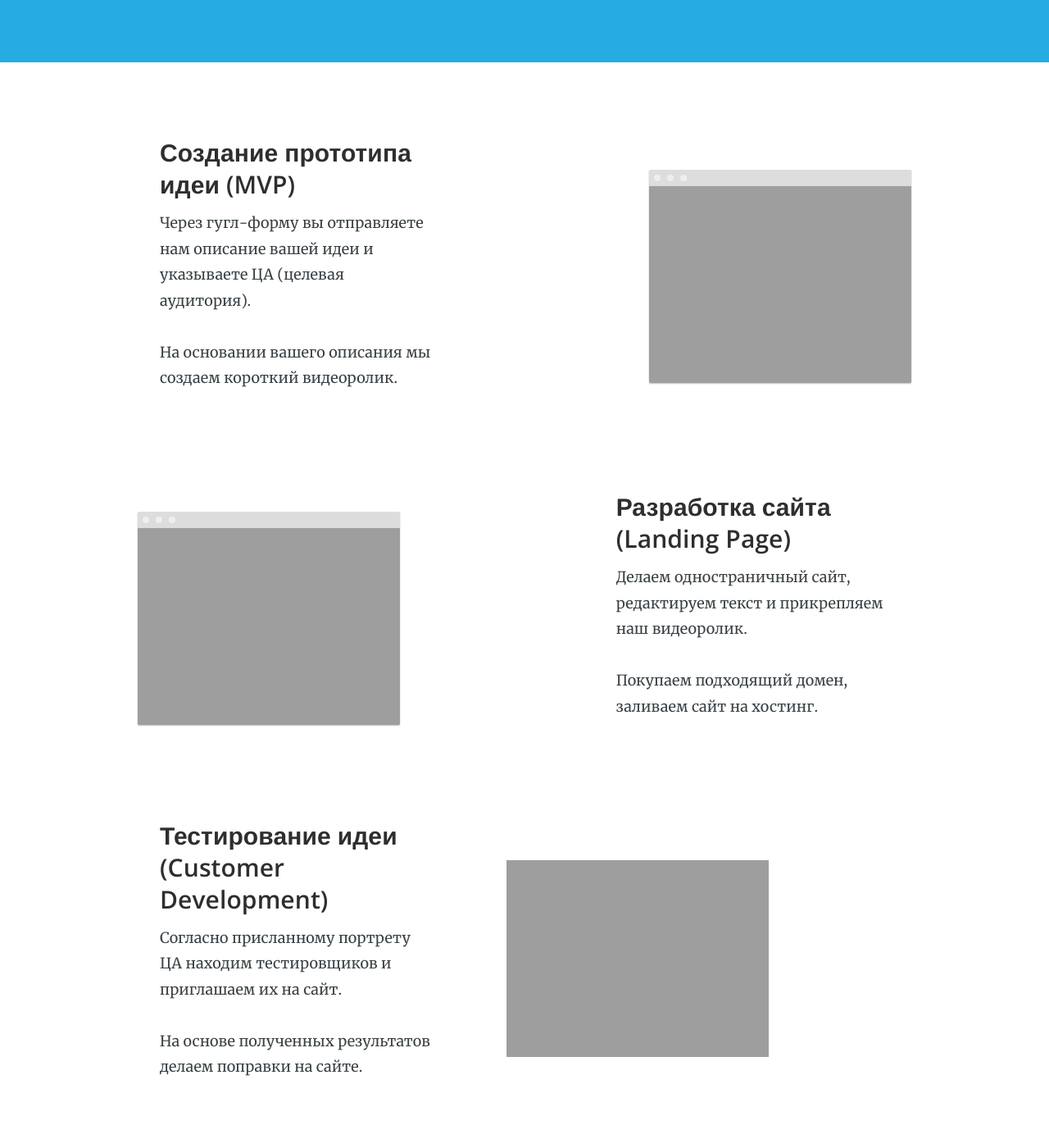
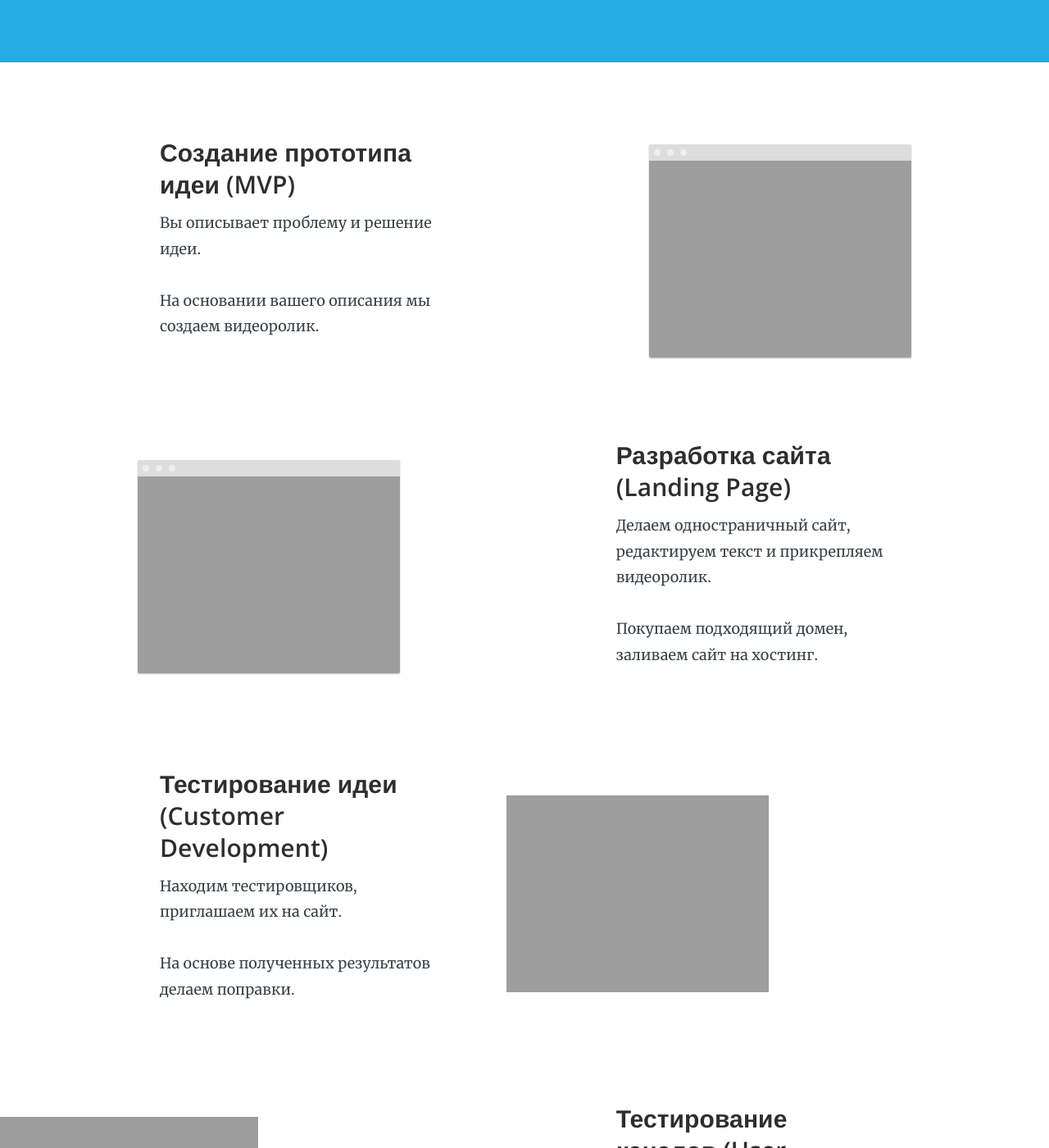
Before and after one commit to RakhimyanTim/enblabs.github.io, a Jekyll site: the page built from pages/index.html, in a window 1280 px wide and 1400 px high, scrolled down 442 px. Shown: the whole window at 82% size. Built offline with Jekyll 4.4.1, drawn with Linux system fonts in a browser that asks for light colours; nearby versions of some CDN libraries; some of the changed text lies outside the part shown.

Commit message:
Update index.html

```diff
--- a/pages/index.html
+++ b/pages/index.html
@@ -23,9 +23,9 @@ sitemap:
 	<div class="container">
 		<div class="new-text">
 			<h3>Создание прототипа идеи (MVP)</h3>
-			<p>Через гугл-форму вы отправляете нам описание вашей идеи и указываете ЦА (целевая аудитория).</p>
+			<p>Вы описывает проблему и решение идеи.</p>
 
-			<p>На основании вашего описания мы создаем короткий видеоролик.</p>
+			<p>На основании вашего описания мы создаем видеоролик.</p>
 		</div>
 		<div class="new-image">
 			<div>
@@ -39,7 +39,7 @@ sitemap:
 	<div class="container">
 		<div class="new-text">
 			<h3>Разработка сайта (Landing Page)</h3>
-			<p>Делаем одностраничный сайт, редактируем текст и прикрепляем наш видеоролик.</p>
+			<p>Делаем одностраничный сайт, редактируем текст и прикрепляем видеоролик.</p>
 
 			<p>Покупаем подходящий домен, заливаем сайт на хостинг.</p>
 		</div>
@@ -55,8 +55,8 @@ sitemap:
 	<div class="container">
 		<div class="new-text">
 			<h3>Тестирование идеи (Customer Development)</h3>
-			<p>Согласно присланному портрету ЦА находим тестировщиков и приглашаем их на сайт.</p>
-			<p>На основе полученных результатов делаем поправки на сайте.</p>
+			<p>Находим тестировщиков, приглашаем их на сайт.</p>
+			<p>На основе полученных результатов делаем поправки.</p>
 		</div>
 		<div class="new-image">
 			<div>
```
Also changed, not shown: other parts of pages/index.html (+2 -2 lines).
